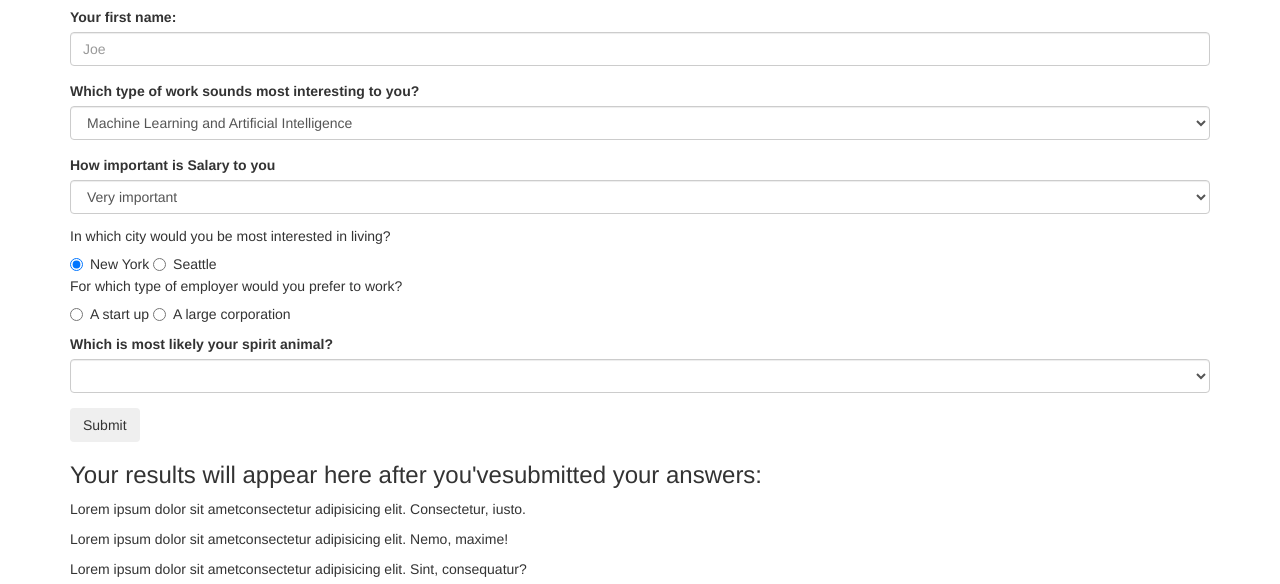
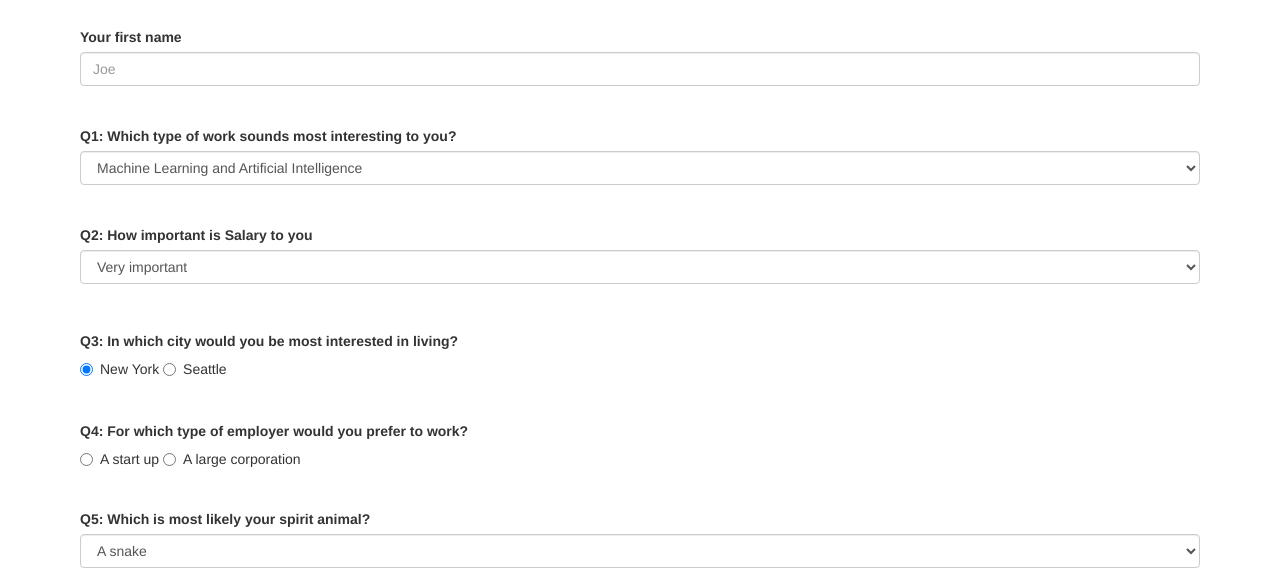
Before and after one commit to LINDGRENBA/programming-language-quiz, a plain HTML site: page index.html in a window 1280 px wide. Shown: the part 216-800 px from the top of the page. Drawn offline with Linux system fonts and the light colour scheme.

Commit message:
Add html to complete missing part of form question 5, add initial CSS margins and padding to make form easier to read.

```diff
--- a/css/styles.css
+++ b/css/styles.css
@@ -0,0 +1,13 @@
+* {
+  box-sizing: border-box;
+}
+
+h5 {
+  font-weight: bold;
+}
+
+div.form-group, .results {
+  padding: 10px;
+  margin-top: 20px;
+  margin-bottom: 20px;
+}
--- a/index.html
+++ b/index.html
@@ -23,12 +23,12 @@
         <h2>Questions</h2>
 
         <div class="form-group">
-          <label for="name">Your first name:</label>
+          <label for="name">Your first name</label>
           <input type="text" id="name" class="form-control" placeholder="Joe">
         </div>
 
         <div class="form-group grid-item">
-          <label for="project-type">Which type of work sounds most interesting to you?</label>
+          <label for="project-type">Q1: Which type of work sounds most interesting to you?</label>
           <select name="projects" id="project-type" class="form-control">
             <option value="machine-ai">Machine Learning and Artificial Intelligence</option>
             <option value="arduino-pi">Creating applications for Arduino and Raspberry Pi</option>
@@ -37,7 +37,7 @@
         </div>
 
         <div class="form-group grid-item">
-          <label for="salary">How important is Salary to you</label>
+          <label for="salary">Q2: How important is Salary to you</label>
           <select name="salary" id="salary"class="form-control">
             <option value="salary-very-important">Very important</option>
             <option value="salary-med-important">Important, but not the only thing that matters</option>
@@ -46,7 +46,7 @@
         </div>
 
         <div class="form-group radio">
-          <h5>In which city would you be most interested in living?</h5>
+          <h5>Q3: In which city would you be most interested in living?</h5>
           <label for="new-york">
             <input type="radio" name="city" id="new-york"value="new-york" checked>
             New York
@@ -58,7 +58,7 @@
         </div>
 
         <div class="form-group radio">
-          <h5>For which type of employer would you prefer to work?</h5>
+          <h5>Q4: For which type of employer would you prefer to work?</h5>
           <label for="startup">
             <input type="radio" name="employer" id="startup"value="startup">
             A start up
@@ -70,8 +70,12 @@
         </div>
 
         <div class="form-group">
-          <label for="spirit-animal">Which is most likely your spirit animal?</label>
-          <select name="spirit-animal" id="spirit-animal" class="form-control"></select>
+          <label for="spirit-animal">Q5: Which is most likely your spirit animal?</label>
+          <select name="spirit-animal" id="spirit-animal" class="form-control">
+            <option value="snake">A snake</option>
+            <option value="unicorn">A unicorn</option>
+            <option value="owl">An owl</option>
+          </select>
         </div>
 
         <button class="btn" type="submit">Submit</button>
```
